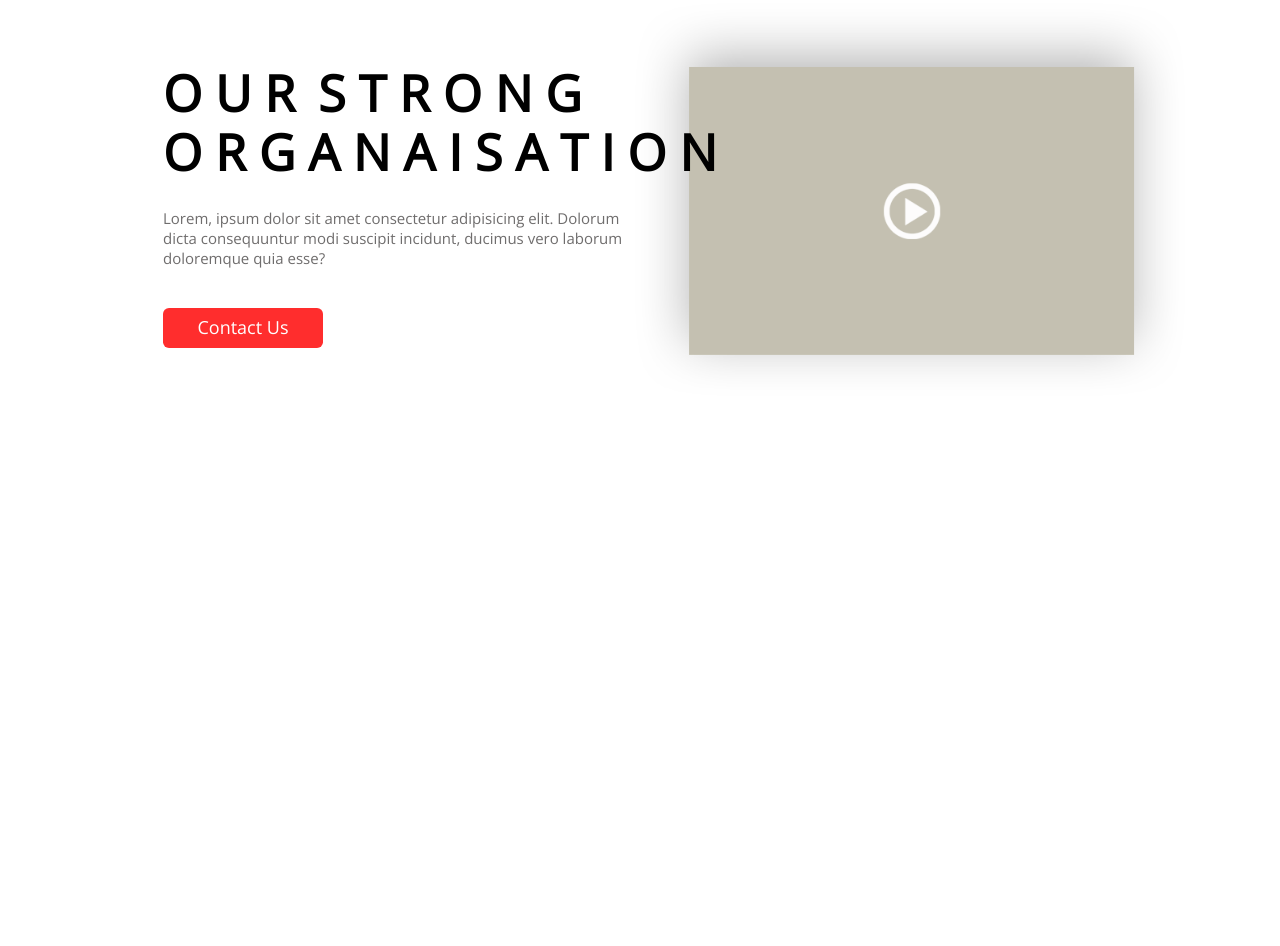
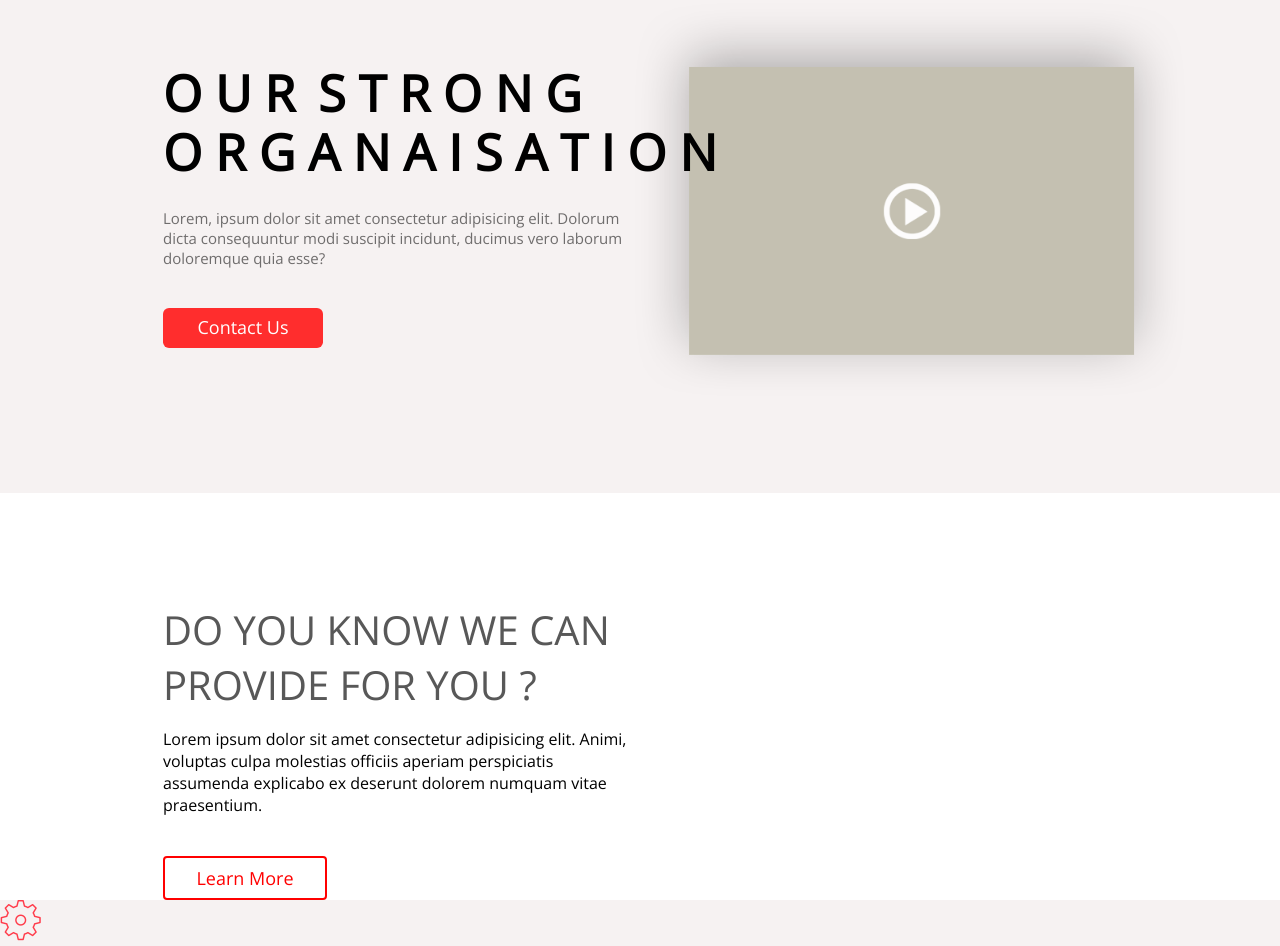
Before and after one commit to artaka/agnecy, a plain HTML site: page index.html in a window 1280 px wide. Shown: the part 166-1112 px from the top of the page. Before the commit the page ends 800 px from the top, so only its background shows below. Drawn offline with nearby package versions, Linux system fonts and the light colour scheme.

Commit message:
dev block2

```diff
--- a/CSS/style.css
+++ b/CSS/style.css
@@ -2,6 +2,7 @@ body {
 	margin: 0;
 	padding: 0;
 	font-family: 'Open Sans', sans-serif;
+	background: #f6f2f2;
 }
 .menu1 {
 	text-decoration: none;
@@ -43,6 +44,7 @@ body {
 }
 .topcontent {
 	margin-left: 163px;
+	padding-bottom: 145px;
 }
 .vidioimg {
 	float: right;
@@ -69,3 +71,35 @@ body {
 	color: #fff;
 	padding-top: 7px;
 }
+.block2 {
+	background: #fff;
+}
+.block2strong {
+	padding-top: 109px;
+	font-size: 40px;
+	text-transform: uppercase;
+	font-weight: 400;
+	color: #585858;
+	margin-left: 163px;
+}
+.block2p {
+	width: 470px;
+	margin-left: 163px;
+}
+.block2lm {
+	border: 2px solid #ff0000;
+	width: 160px;
+	height: 40px;
+	border-radius: 4px;
+	margin-left: 163px;
+	margin-top: 40px;
+}
+.block2btxt {
+	font-size: 18px;
+	color: #ff0000;
+	text-align: center;
+	padding: 8px;
+}
+.icons {
+	position: absolute;
+}
--- a/index.html
+++ b/index.html
@@ -8,6 +8,7 @@
 		<link href="https://fonts.googleapis.com/css?family=Roboto+Condensed" rel="stylesheet">
 	</head>
 	<body>
+		<div class="block1">
 			<header>
 				<div class="topmenu">
 					<ul class="menu1">
@@ -28,6 +29,18 @@
 					<div class="topb">Contact Us</div>
 				</div>
 			</div>
-		<script type="text/javascript" src="JS/preloader.j"></script>
+		</div>
+		<div class="block2">
+			<div class="block2strong">do you know we can <br> provide for you ?</div>
+			<p class="block2p">Lorem ipsum dolor sit amet consectetur adipisicing elit. Animi, voluptas culpa molestias officiis aperiam perspiciatis assumenda explicabo ex deserunt dolorem numquam vitae praesentium.</p>
+			<div class="block2lm">
+				<div class="block2btxt">Learn More</div>
+			</div>
+			<div class="icons">
+				<div class="setting">
+					<img src="img/Settings.png" class="sinco">
+				</div>
+			</div>
+		</div>
 	</body>
 </html>
```
Also changed, not shown: img/Settings.png (added). Lines whose indentation alone changed are shown as unchanged.
